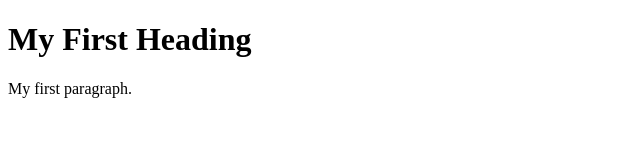
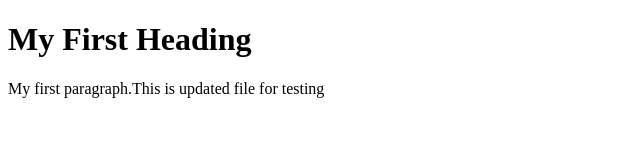
Before and after one commit to vadivelping/hello-ping, a plain HTML site: page index.html in a window 1280 px wide. Shown: the whole page, without its empty margins (0-640 px from the left). Drawn offline with Linux system fonts and the light colour scheme.

Commit message:
Updated for testing

```diff
--- a/index.html
+++ b/index.html
@@ -4,7 +4,7 @@
 
 <h1>My First Heading</h1>
 
-<p>My first paragraph.</p>
+<p>My first paragraph.This is updated file for testing</p>
 
 </body>
 </html>
```
